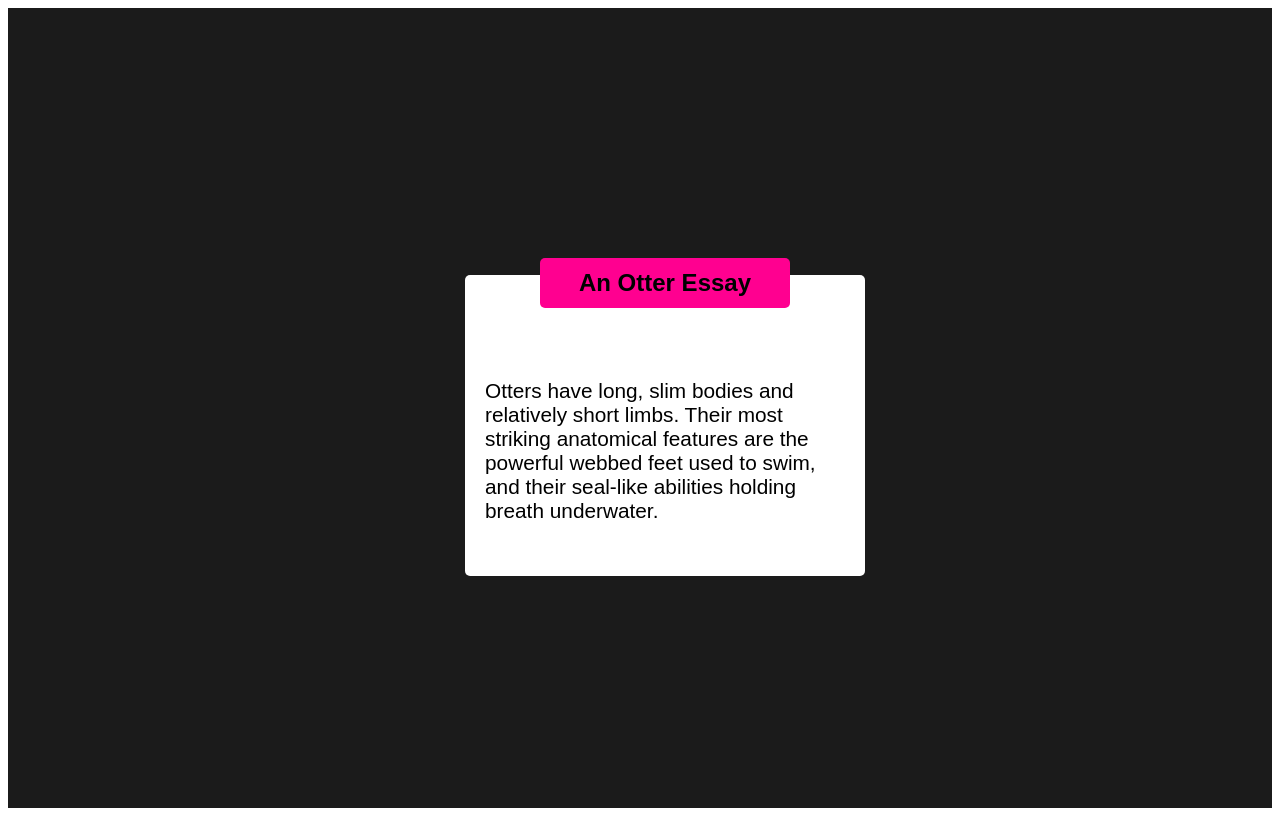
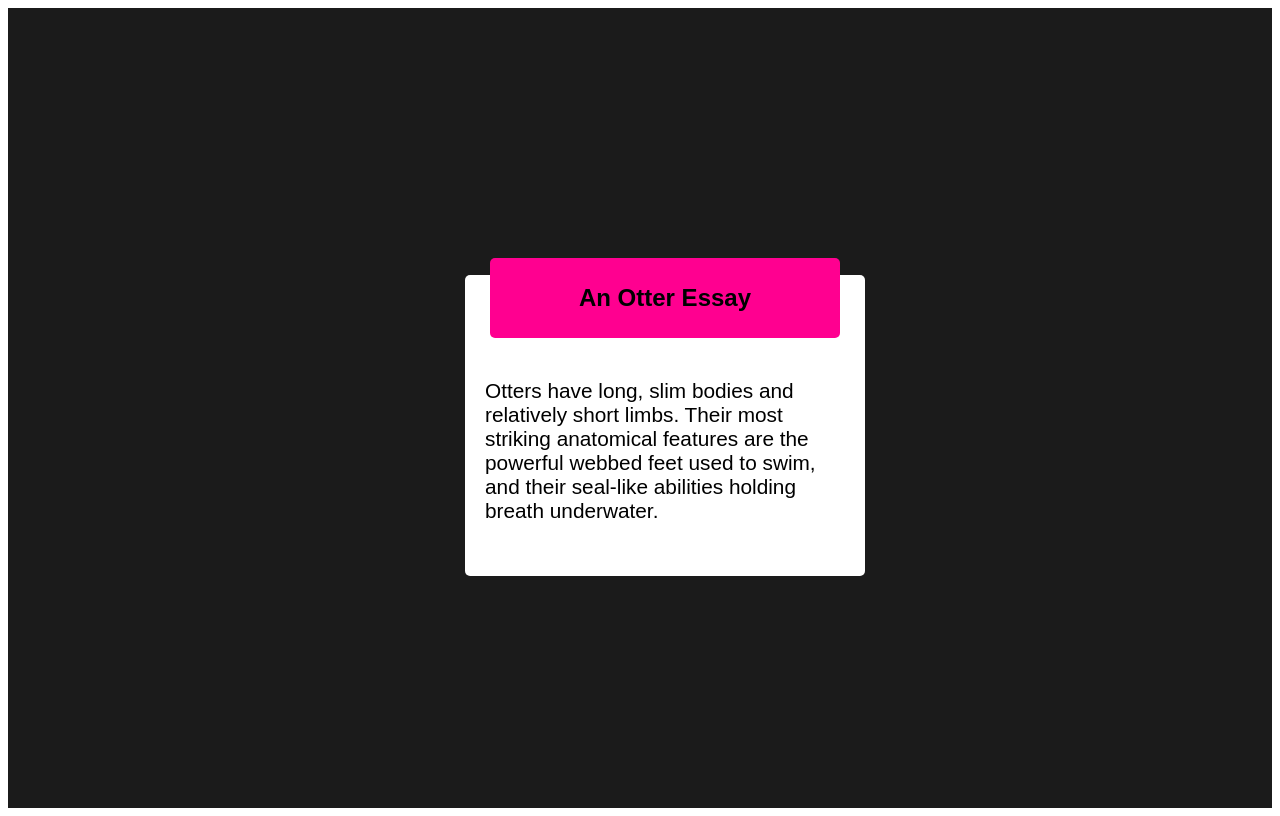
Before and after one commit to Gideon-Omole/CSS, a plain HTML site: page CSS Assignments/Assignment 1/Otter.html in a window 1280 px wide. Drawn offline with Linux system fonts and the light colour scheme.

Commit message:
update heading position

```diff
--- a/CSS Assignments/Assignment 1/Otter.css
+++ b/CSS Assignments/Assignment 1/Otter.css
@@ -14,9 +14,9 @@ body div{
     text-align: center;
     font-weight: bold;
     font-size: 24px;
-    height: 50px;
-    width: 250px;
-    margin-top: -250px;
+    height: 80px;
+    width: 350px;
+    margin-top: -220px;
     margin-left: 50px;
     border-radius: 5px;
     position:absolute;
```
